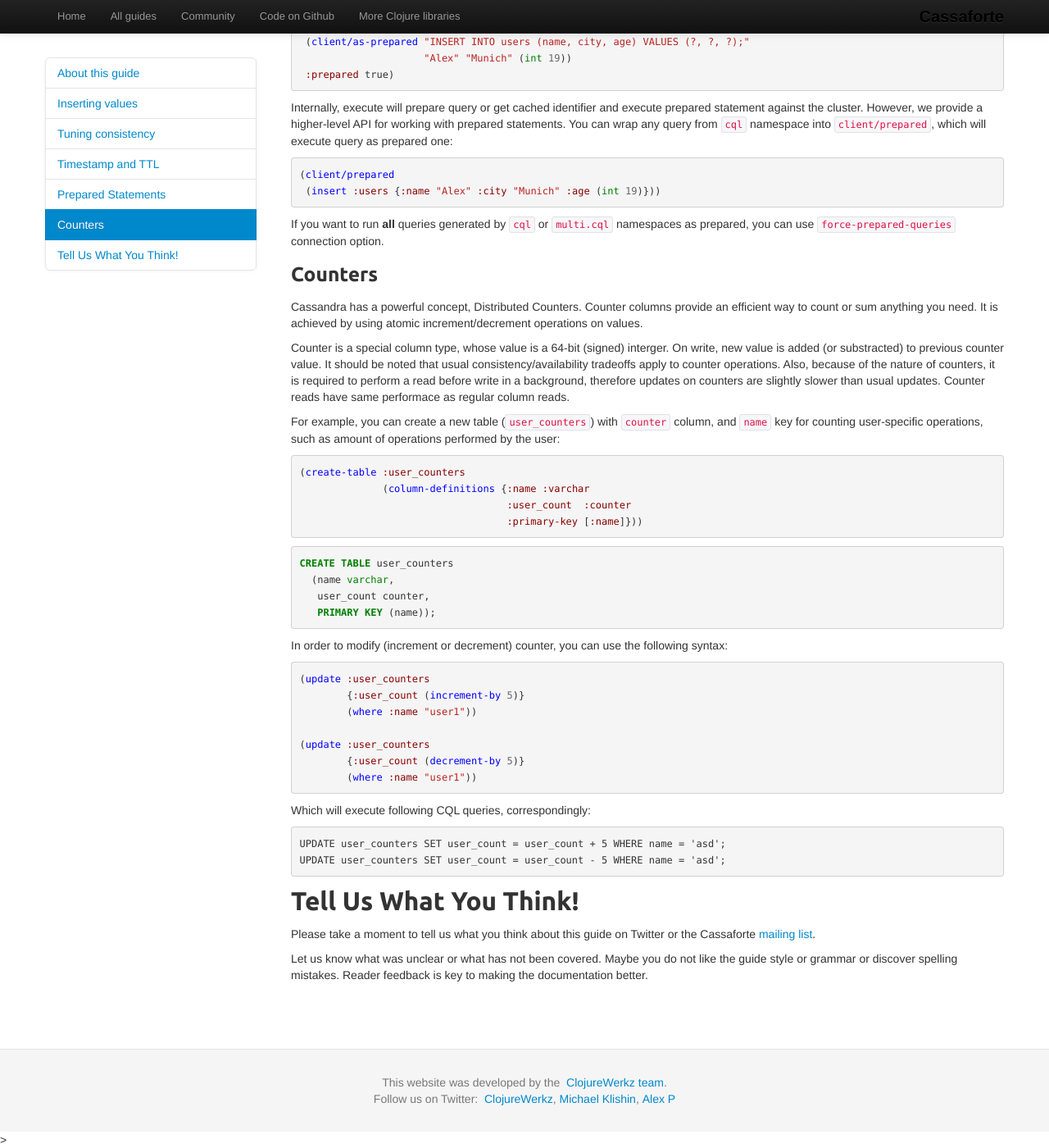
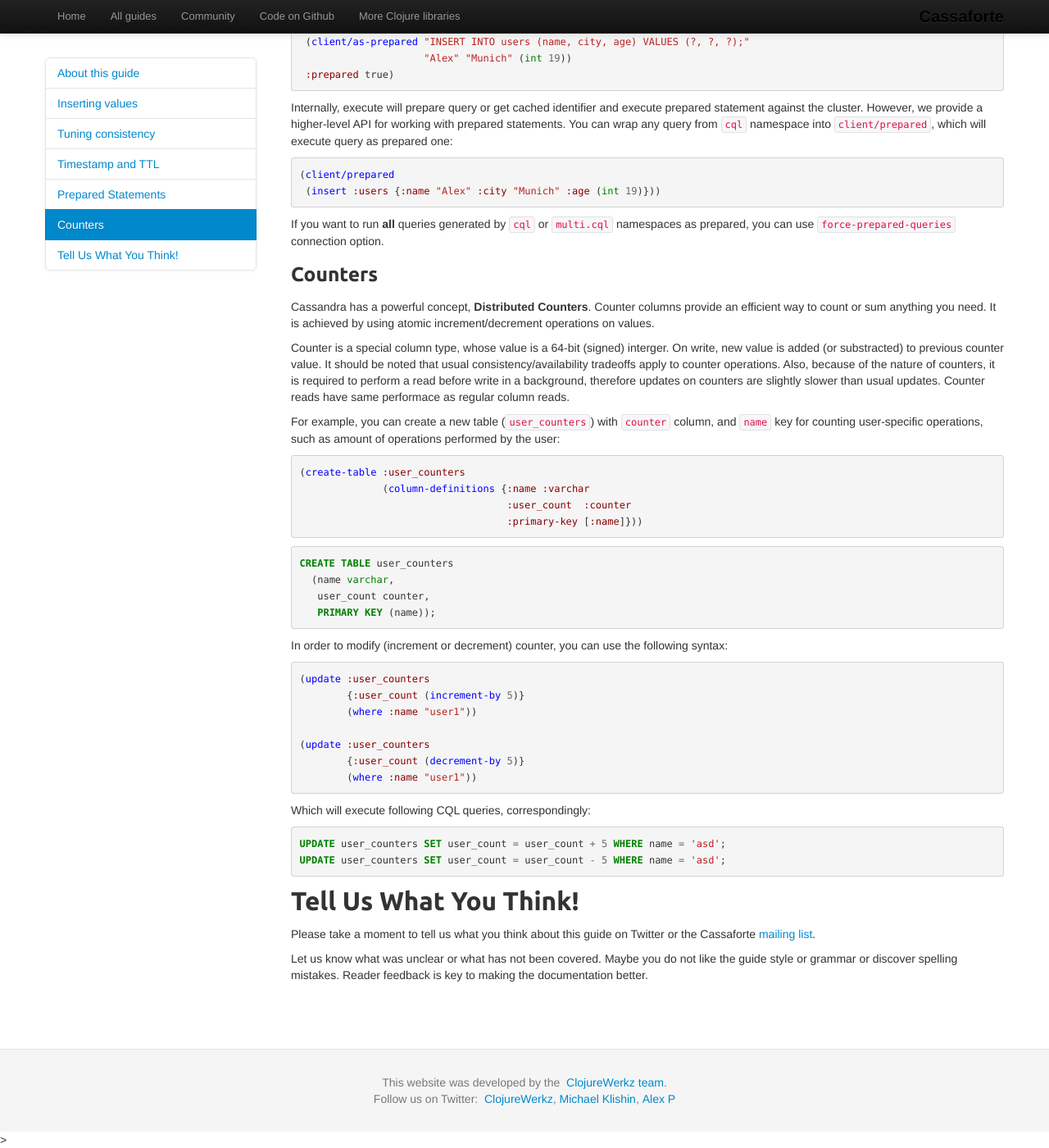
Before and after one commit to clojurewerkz/cassaforte.docs, a Jekyll site: the page built from articles/kv.md, in a window 1280 px wide and 1400 px high, scrolled down 2987 px. Shown: the whole window at 82% size. Built offline with Jekyll 4.4.1, drawn with Linux system fonts in a browser that asks for light colours; some web fonts are replaced; Markdown is read by kramdown in place of the engine named in the settings.

Commit message:
Fix syntax in kv guide

````diff
--- a/articles/kv.md
+++ b/articles/kv.md
@@ -214,7 +214,7 @@ you can use `force-prepared-queries` connection option.
 
 ### Counters
 
-Cassandra has a powerful concept, Distributed Counters. Counter columns provide an efficient
+Cassandra has a powerful concept, __Distributed Counters__. Counter columns provide an efficient
 way to count or sum anything you need. It is achieved by using atomic increment/decrement operations
 on values.
 
@@ -255,7 +255,7 @@ In order to modify (increment or decrement) counter, you can use the following s
 
 Which will execute following CQL queries, correspondingly:
 
-```cql
+```sql
 UPDATE user_counters SET user_count = user_count + 5 WHERE name = 'asd';
 UPDATE user_counters SET user_count = user_count - 5 WHERE name = 'asd';
 ```
````
